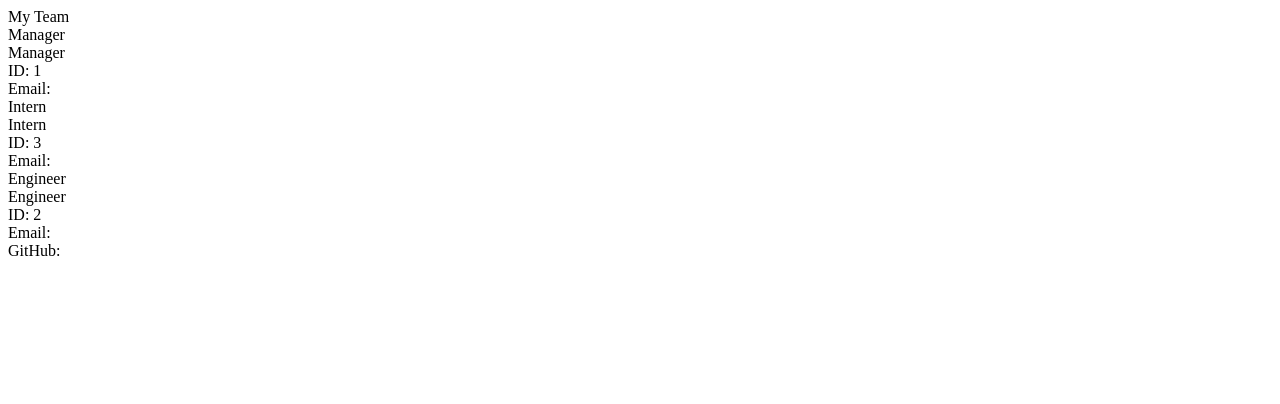
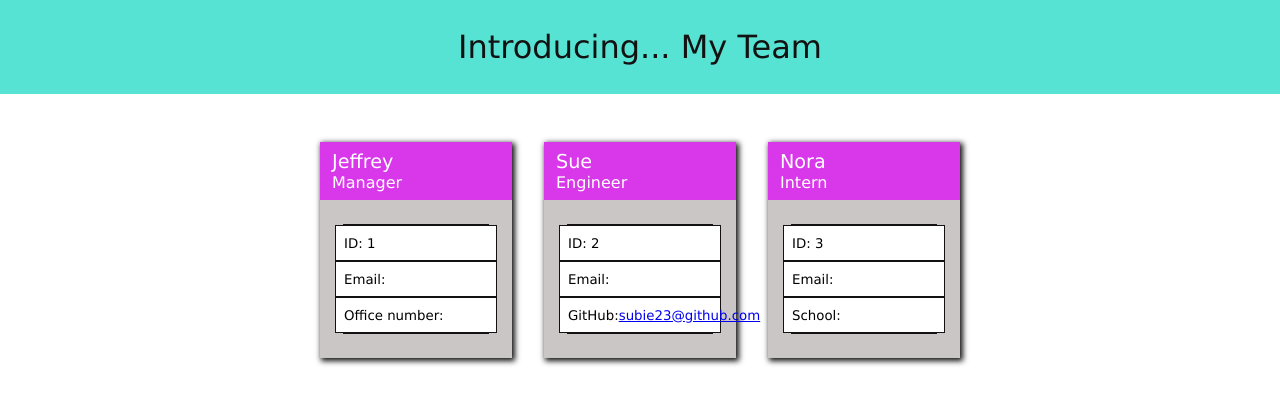
Before and after one commit to subie23/Immaculate_Wizardry, a plain HTML site: page dist/index.html in a window 1280 px wide. Drawn offline with Linux system fonts and the light colour scheme.

Commit message:
styling done

```diff
--- a/dist/index.html
+++ b/dist/index.html
@@ -5,14 +5,14 @@
     <meta charset="UTF-8">
     <meta http-equiv="X-UA-Compatible" content="IE=edge">
     <meta name="viewport" content="width=device-width, initial-scale=1.0">
-    <title>Team Profile Generator</title>
+    <title>Immaculate Wizardry</title>
     <link rel="stylesheet" href="style.css">
 </head>
 
 <body>
 
     <header>
-        My Team
+        Introducing... My Team
     </header>
 
     <main>
@@ -20,39 +20,39 @@
 
 <div class="card">
             <div class="card-head">
-                <div class="card-name">Manager</div>
+                <div class="card-name">Jeffrey</div>
                 <div class="card-title">Manager</div>
             </div>
             <div class="card-body">
                 <div class="id">ID: 1</div>
                 <div class="email">Email: <a href="mailto:123@co.com"></a></div>
-                <div class="variable"></div>
+                <div class="variable">Office number:</div>
             </div>
         </div>
 
 <div class="card">
             <div class="card-head">
-                <div class="card-name">Intern</div>
-                <div class="card-title">Intern</div>
+                <div class="card-name">Sue</div>
+                <div class="card-title">Engineer</div>
             </div>
             <div class="card-body">
-                <div class="id">ID: 3</div>
-                <div class="email">Email: <a href="mailto:789@co.com"></a></div>
-                <div class="variable"></div>
+                <div class="id">ID: 2</div>
+                <div class="email">Email: <a href="mailto:456@co.com"></a></div>
+                <div class="variable">GitHub: <a href="https://github.com/subie23@github.com"> subie23@github.com</a></div>
             </div>
         </div>
 
 <div class="card">
-            <div class="card-head">
-                <div class="card-name">Engineer</div>
-                <div class="card-title">Engineer</div>
-            </div>
-            <div class="card-body">
-                <div class="id">ID: 2</div>
-                <div class="email">Email: <a href=""></a></div>
-                <div class="variable">GitHub: <a href="mailto:456@co.com"></a></div>
-            </div>
+        <div class="card-head">
+            <div class="card-name">Nora</div>
+            <div class="card-title">Intern</div>
         </div>
+        <div class="card-body">
+            <div class="id">ID: 3</div>
+            <div class="email">Email: <a href="mailto:789@co.com"></a></div>
+            <div class="variable">School:</div>
+        </div>
+    </div>
 
 
     </main>
--- a/dist/style.css
+++ b/dist/style.css
@@ -0,0 +1,88 @@
+* {
+    margin: 0;
+    padding: 0;
+    font-family: Verdana, Geneva, Tahoma, sans-serif;
+
+}
+
+header {
+    display: flex;
+    justify-content: center;
+    background-color: #2dddc9cc;
+    color: #131212;
+    font-size: xx-large;
+    padding: 1.75rem;
+}
+
+main {
+    margin: 2rem;
+    display: flex;
+    flex-wrap: wrap;
+    justify-content: center;
+    align-items: center;
+}
+
+.card {
+    display: flex;
+    flex-wrap: wrap;
+    width: 15vw;
+    height: calc(13vw * 1.3);
+    margin: 1rem;
+    box-shadow: 2px 2px 5.5px 1px #131212;
+    background-color: #cac6c6;
+    justify-content: center;
+
+}
+
+.card-head {
+    width: 100%;
+    height: fit-content;
+    background-color: #d938ea;
+    color: #ffffff;
+}
+.card-name {
+    font-size: larger;
+    padding: 0rem .75rem;
+    padding-top: .5rem
+}
+.card-title {
+    padding: 0rem .75rem;
+    padding-bottom: .5rem
+}
+
+.card-body {
+    display: flex;
+    flex-direction: column;
+    width: 75%;
+    height: 50%;
+    align-items: center;
+    font-size: smaller;
+    border: 1px solid #131111;
+}
+.id {
+    display: flex;
+    align-items: center;
+    width: 100%;
+    background-color: #ffffff;
+    border: inherit;
+    flex-basis: 33%;
+    padding: 0 .5rem;
+}
+.email {
+    display: flex;
+    align-items: center;
+    width: 100%;
+    background-color: #ffffff;
+    border: inherit;
+    flex-basis: 33%;
+    padding: 0 .5rem;
+}
+.variable {
+    display: flex;
+    align-items: center;
+    width: 100%;
+    background-color: #ffffff;
+    border: inherit;
+    flex-basis: 33%;
+    padding: 0 .5rem;
+}
```
